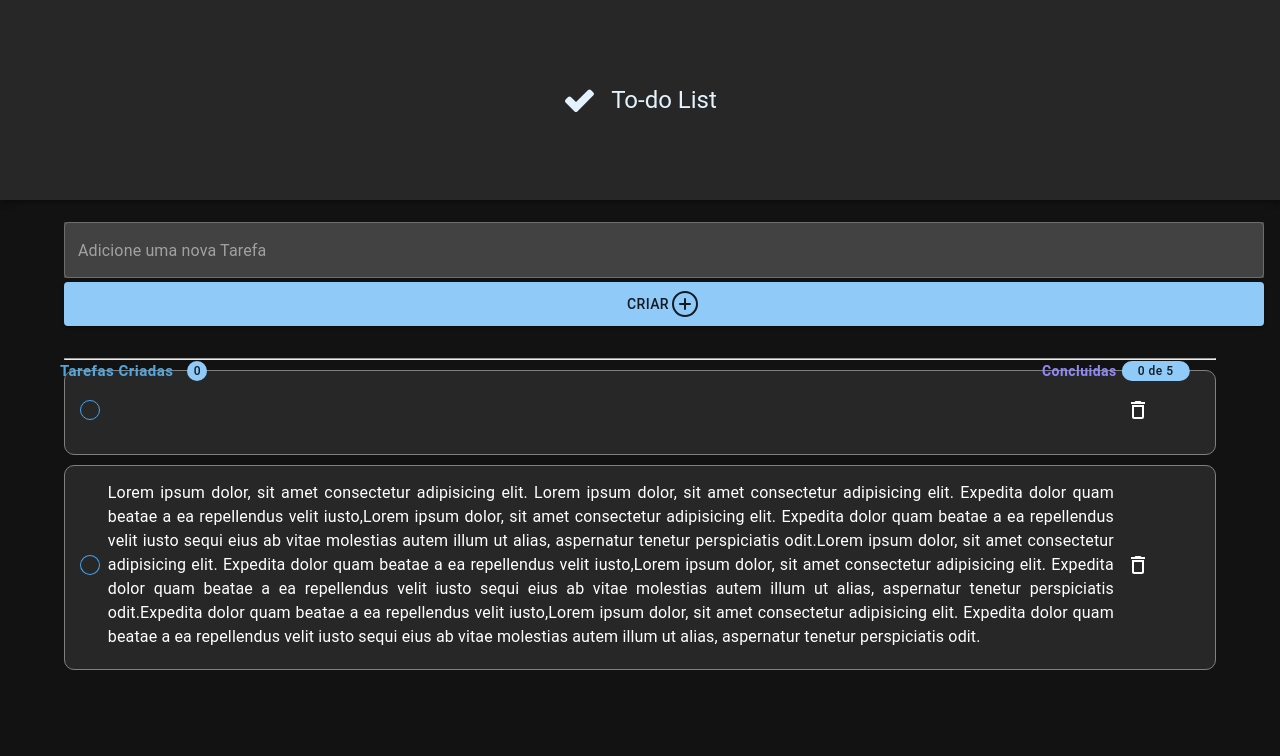
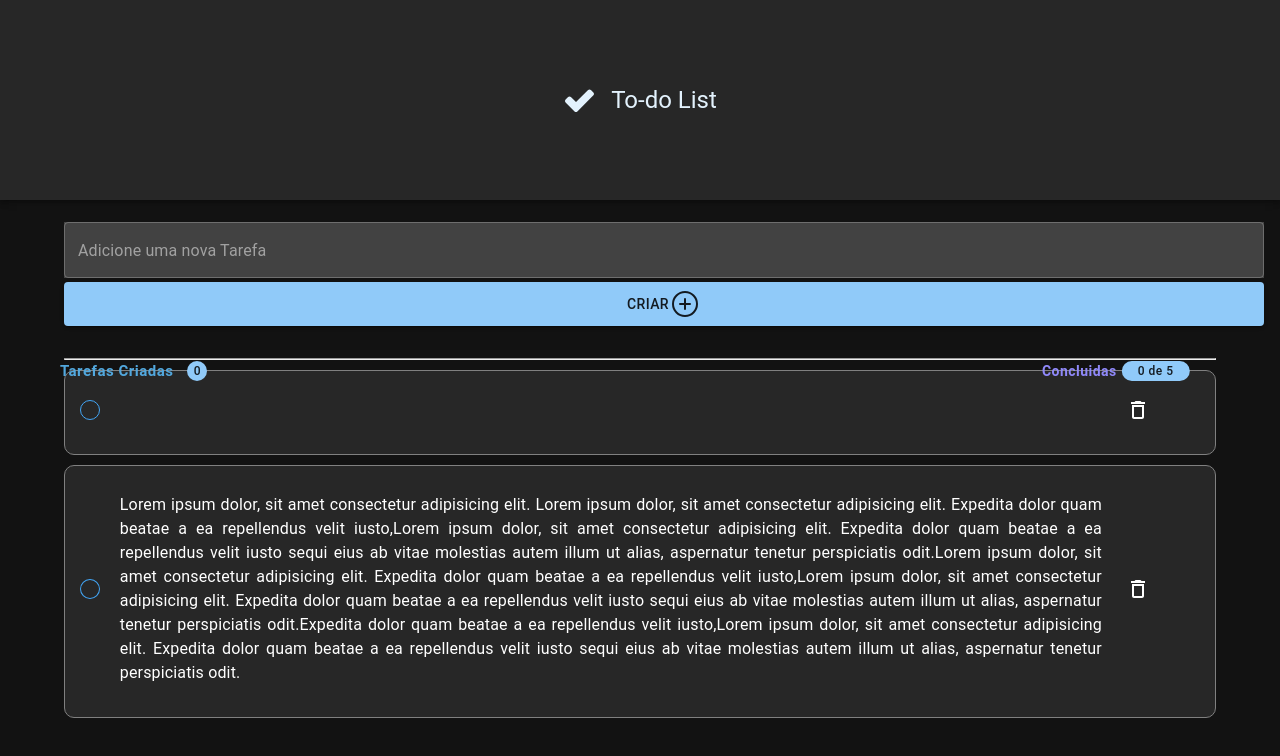
Before and after one commit to oFerrari/APP_To-do_List, a React (Vite) app: page / in a window 1280 px wide. Shown: the top 756 px of the page. Built offline with nearby package versions, Linux system fonts and the light colour scheme; data requests are answered from the project's data file.

Commit message:
💄 Ajustando Check Button

```diff
--- a/src/components/CheckButton/index.tsx
+++ b/src/components/CheckButton/index.tsx
@@ -18,7 +18,7 @@ const CheckButton: React.FC<CheckButtonProps> = ({ label }) => {
         {checked && <AiOutlineCheckCircle style={{ color: '#42A5F5', fontSize: '18px' }} />}
       </div>
 
-      {checked ? <s>{label}</s> : <span  style={{flexShrink: 100 }}>{label}</span>}
+      {checked ? <div style={{ textDecoration: 'line-through',padding:'12px' }}>{label}</div>  : <span  style={{flexShrink: 100, padding:'12px'}}>{label}</span>}
 
     </div>
   );
```
